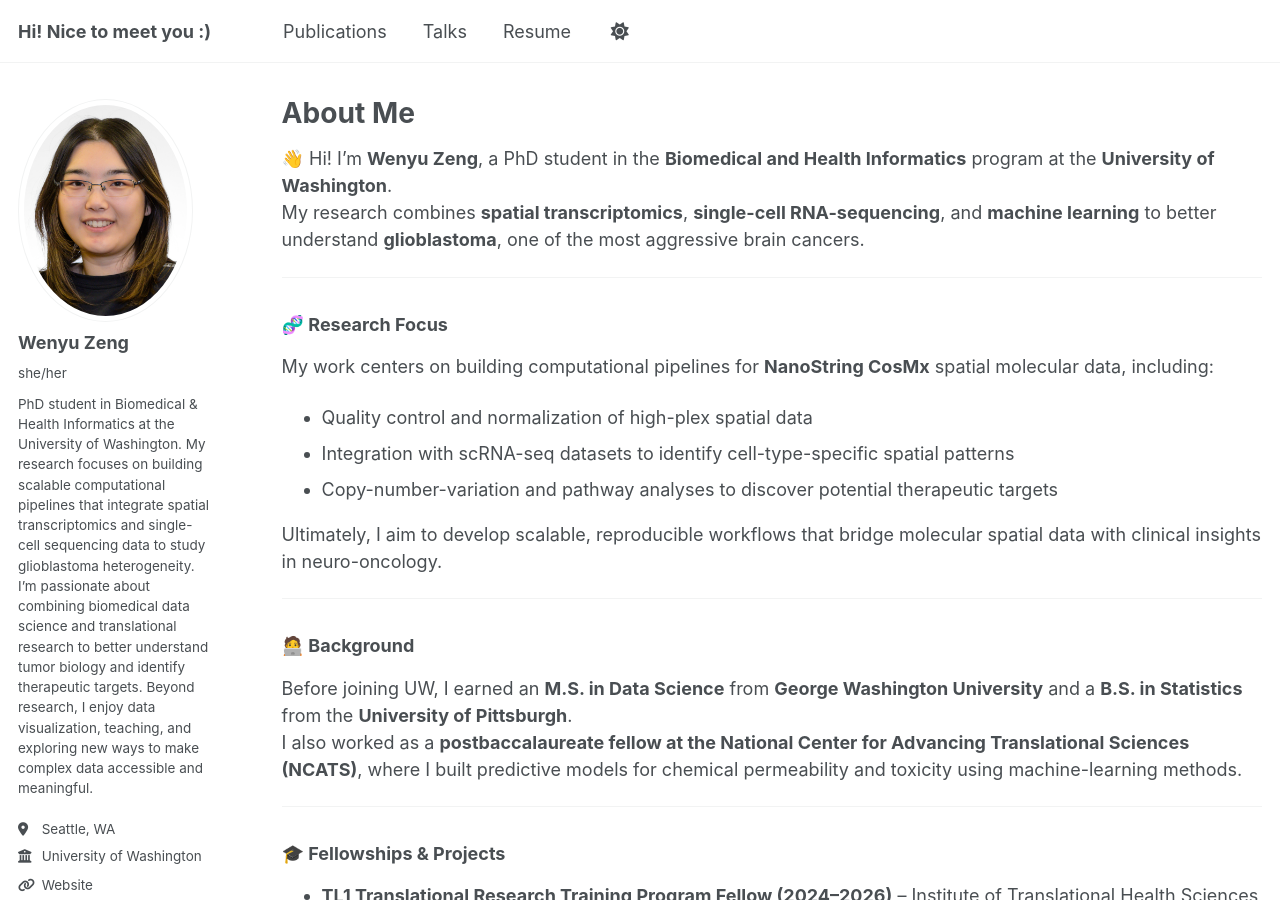
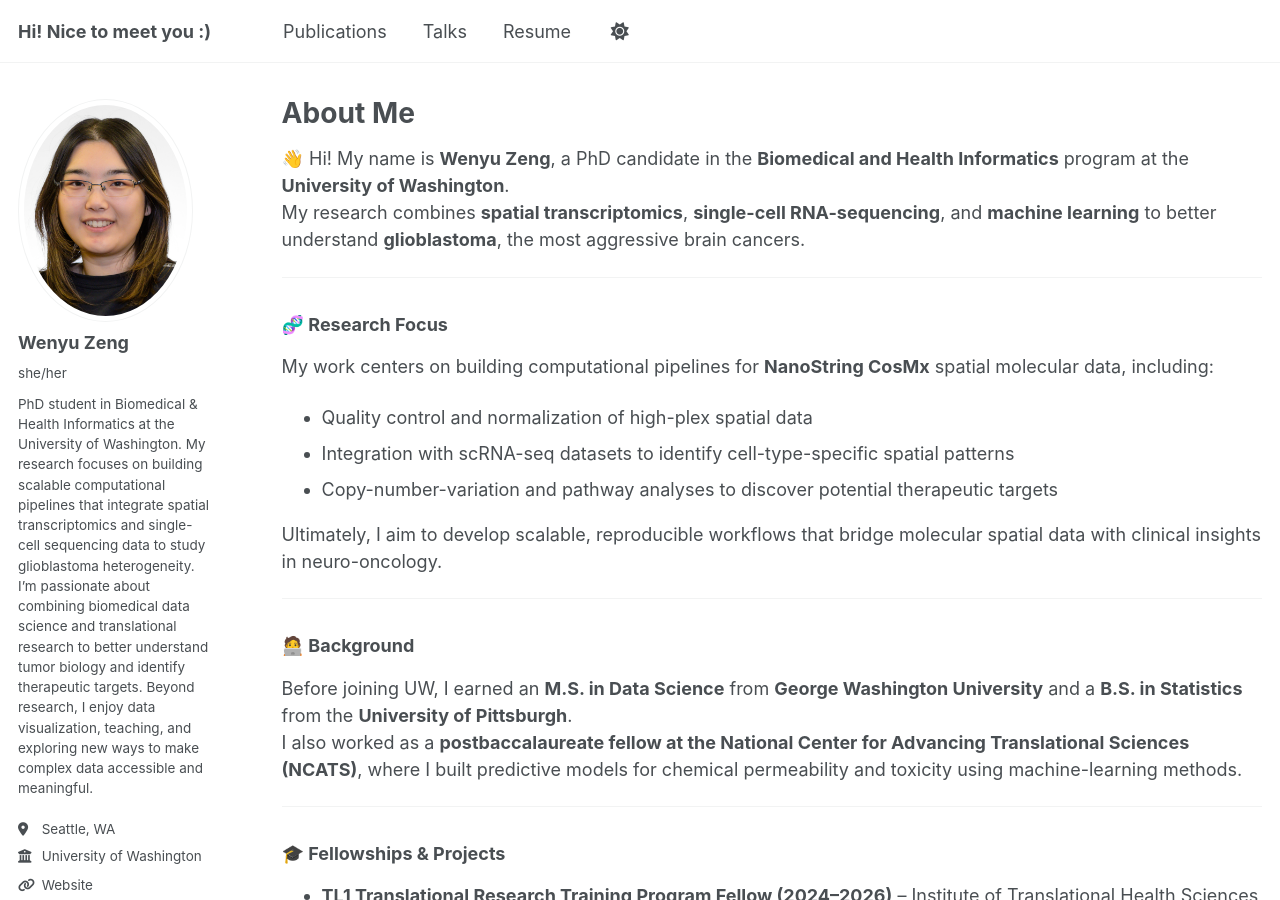
Before and after one commit to wzeng96/wzeng96.github.io, a Jekyll site: the page built from _pages/about.md, in a window 1280 px wide and 900 px high. Built offline with Jekyll 4.4.1, drawn with Linux system fonts in a browser that asks for light colours; some web fonts are replaced; a script that is not in the unit is left out.

Commit message:
Update personal introduction in about page

```diff
--- a/_pages/about.md
+++ b/_pages/about.md
@@ -5,8 +5,8 @@ permalink: /about/
 author_profile: true
 ---
 
-👋 Hi! I'm **Wenyu Zeng**, a PhD student in the **Biomedical and Health Informatics** program at the **University of Washington**.
-My research combines **spatial transcriptomics**, **single-cell RNA-sequencing**, and **machine learning** to better understand **glioblastoma**, one of the most aggressive brain cancers.
+👋 Hi! My name is **Wenyu Zeng**, a PhD candidate in the **Biomedical and Health Informatics** program at the **University of Washington**.
+My research combines **spatial transcriptomics**, **single-cell RNA-sequencing**, and **machine learning** to better understand **glioblastoma**, the most aggressive brain cancers.
 
 ---
 
```
